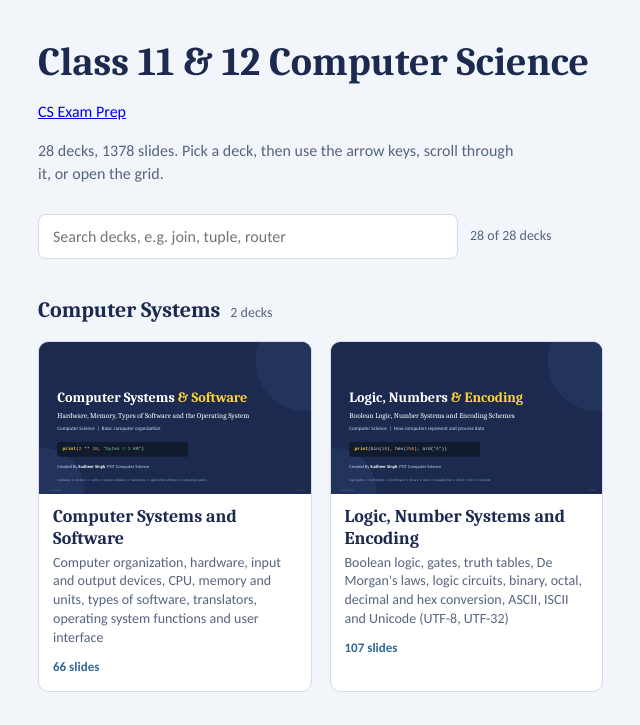
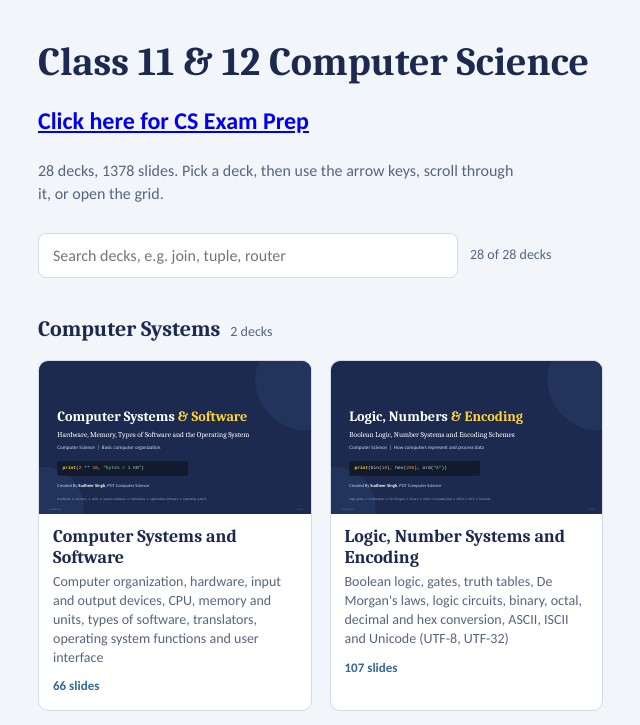
Before and after one commit to sudheercs/cbsecs, a plain HTML site: page docs/index.html in a window 1280 px wide. Shown: the top 725 px of the page, without its empty margins (28-668 px from the left). Drawn offline with Linux system fonts and the light colour scheme.

Commit message:
Update index.html

```diff
--- a/docs/index.html
+++ b/docs/index.html
@@ -101,7 +101,7 @@ button,input{font:inherit;color:inherit}
 
 <div class="home" id="home">
   <h1>Class 11 &amp; 12 Computer Science</h1>
-   <p><a href="cs_exam_prep/">CS Exam Prep</a></p>
+   <h2><a href="cs_exam_prep/">Click here for CS Exam Prep</a></h2>
   <p class="lede" id="lede"></p>
   <div class="tools">
     <input id="q" type="search" placeholder="Search decks, e.g. join, tuple, router" aria-label="Search decks" autocomplete="off">
```
